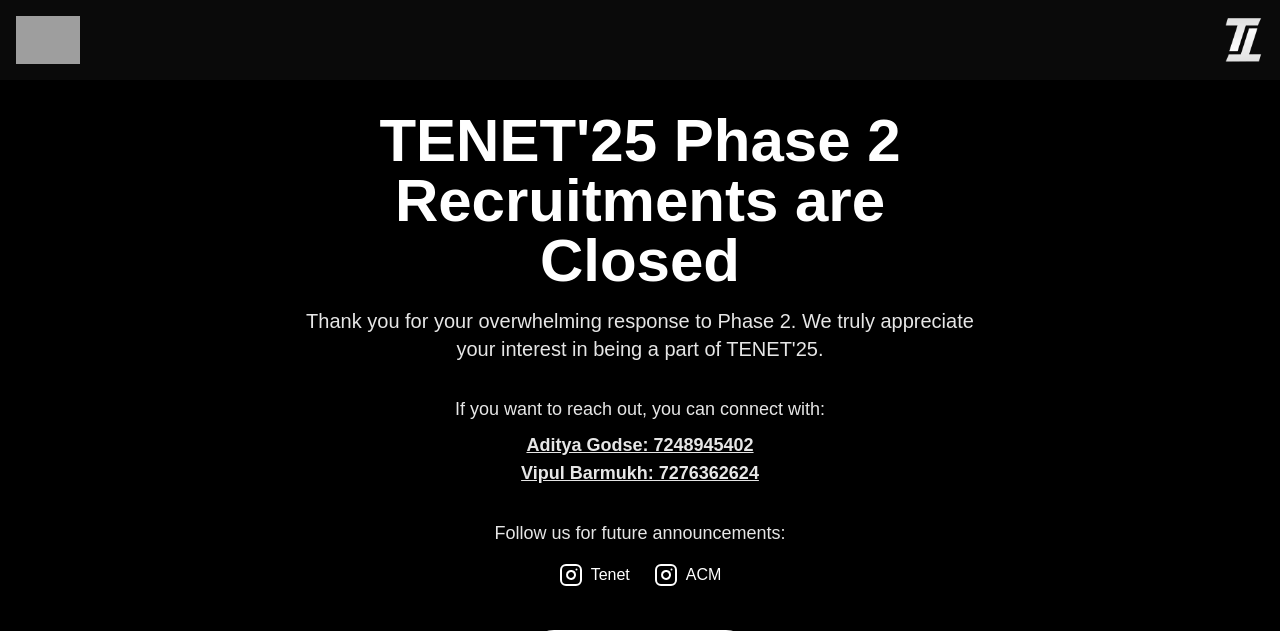
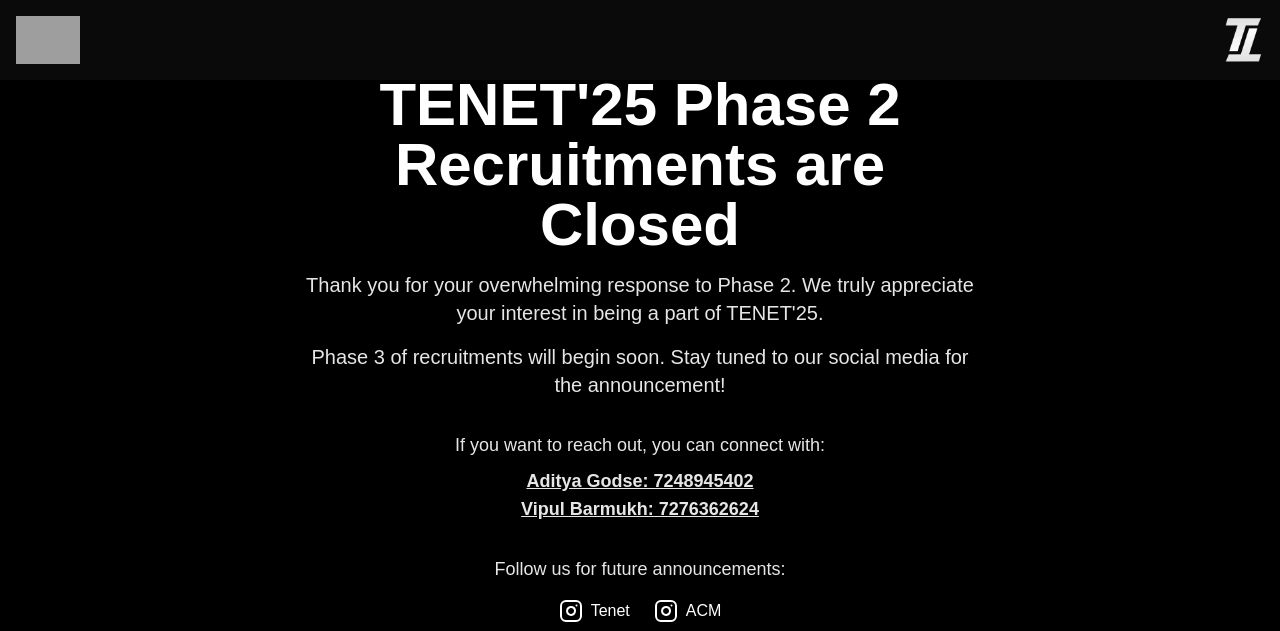
Before and after one commit to IOIT-ACM/ioit.acm, a Flask app: page /tenet-phase1 in a window 1280 px wide. Shown: the top 631 px of the page. Run offline with Flask 3, Linux system fonts and the light colour scheme; parts of the project's set-up code (start-up, migrations or seed data) failed here and were passed over; some libraries are stand-ins or nearby versions; grey boxes are pictures that could not be loaded.

Commit message:
chore: wait there's phase 3 too

```diff
--- a/app/templates/tmp/closed_forms_tenet.html
+++ b/app/templates/tmp/closed_forms_tenet.html
@@ -6,7 +6,7 @@
     <meta name="viewport" content="width=device-width, initial-scale=1.0" />
     <title>TENET'25 Recruitment - Phase 2 Closed</title>
     <meta name="description"
-        content="Phase 2 of TENET'25 Recruitment by AISSMS IOIT ACM Student Chapter is now closed. Thank you for your interest." />
+        content="Phase 2 of TENET'25 Recruitment by AISSMS IOIT ACM Student Chapter is now closed. Thank you for your interest. Phase 3 will be announced soon." />
     <meta name="keywords"
         content="TENET, TENET'25, ACM, recruitment, tech fest, student chapter, leadership, innovation, AISSMS IOIT, event planning, phase 2" />
     <meta name="author" content="AISSMS IOIT ACM Student Chapter" />
@@ -97,6 +97,9 @@
                     Thank you for your overwhelming response to Phase 2. We truly appreciate your interest in being a
                     part of TENET'25.
                 </p>
+                <p class="text-sm md:text-xl opacity-90 mb-8">
+                    Phase 3 of recruitments will begin soon. Stay tuned to our social media for the announcement!
+                </p>
             </div>
 
             <!-- Contact Info Section -->
```
